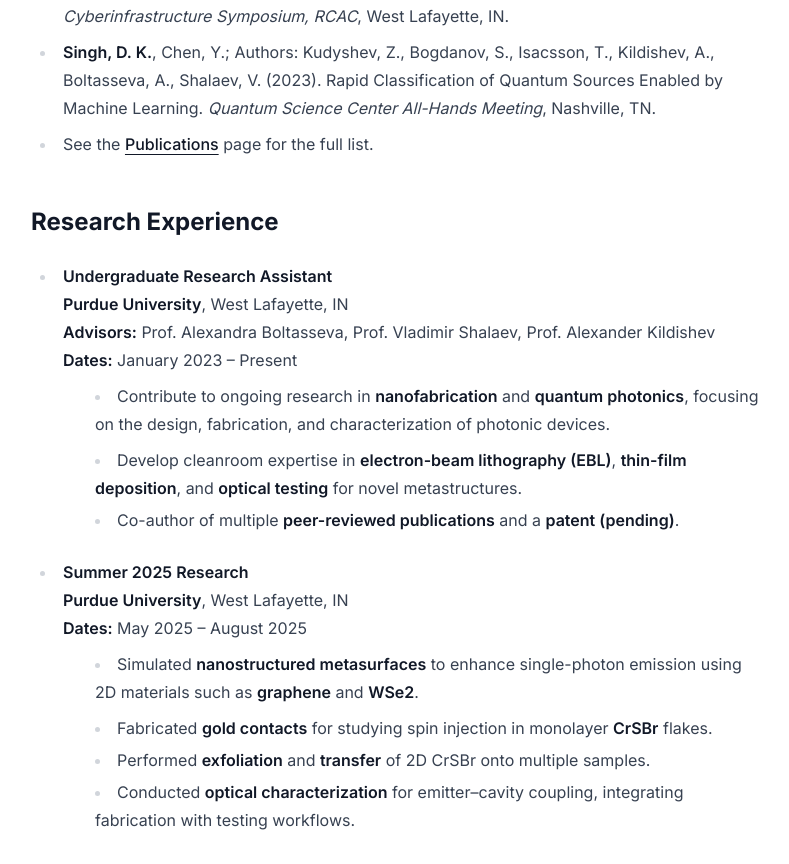
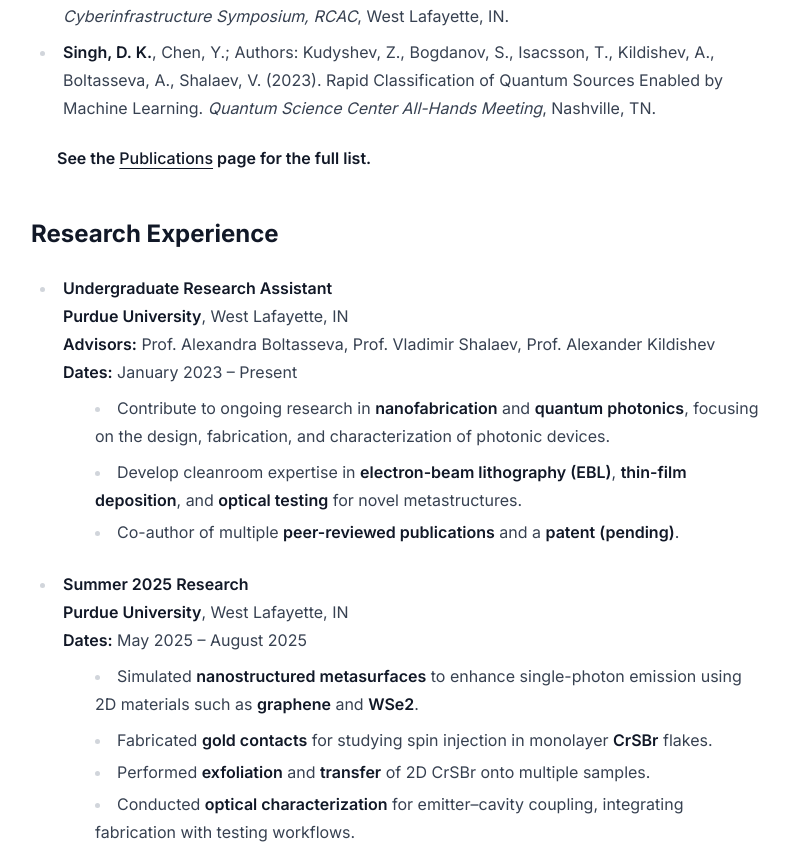
Before and after one commit to daksh-kumar-singh/dakshks, a Next.js app: page /cv in a window 1280 px wide. Shown: the part 1421-2285 px from the top of the page, without its empty margins (241-1030 px from the left). Built offline with nearby package versions, Linux system fonts and the light colour scheme.

Commit message:
Minor change

```diff
--- a/src/app/cv/page.tsx
+++ b/src/app/cv/page.tsx
@@ -72,7 +72,7 @@
             <strong>Singh, D. K.</strong>, Chen, Y.; Authors: Kudyshev, Z., Bogdanov, S., Isacsson, T., Kildishev, A., Boltasseva, A., Shalaev, V. (2023).
             Rapid Classification of Quantum Sources Enabled by Machine Learning. <em>Quantum Science Center All-Hands Meeting</em>, Nashville, TN.
           </li>
-          <li>See the <Link href="/publications">Publications</Link> page for the full list.</li>
+        <h4>See the <Link href="/publications">Publications</Link> page for the full list.</h4>
         </ul>
 
         <h2>Research Experience</h2>
```
